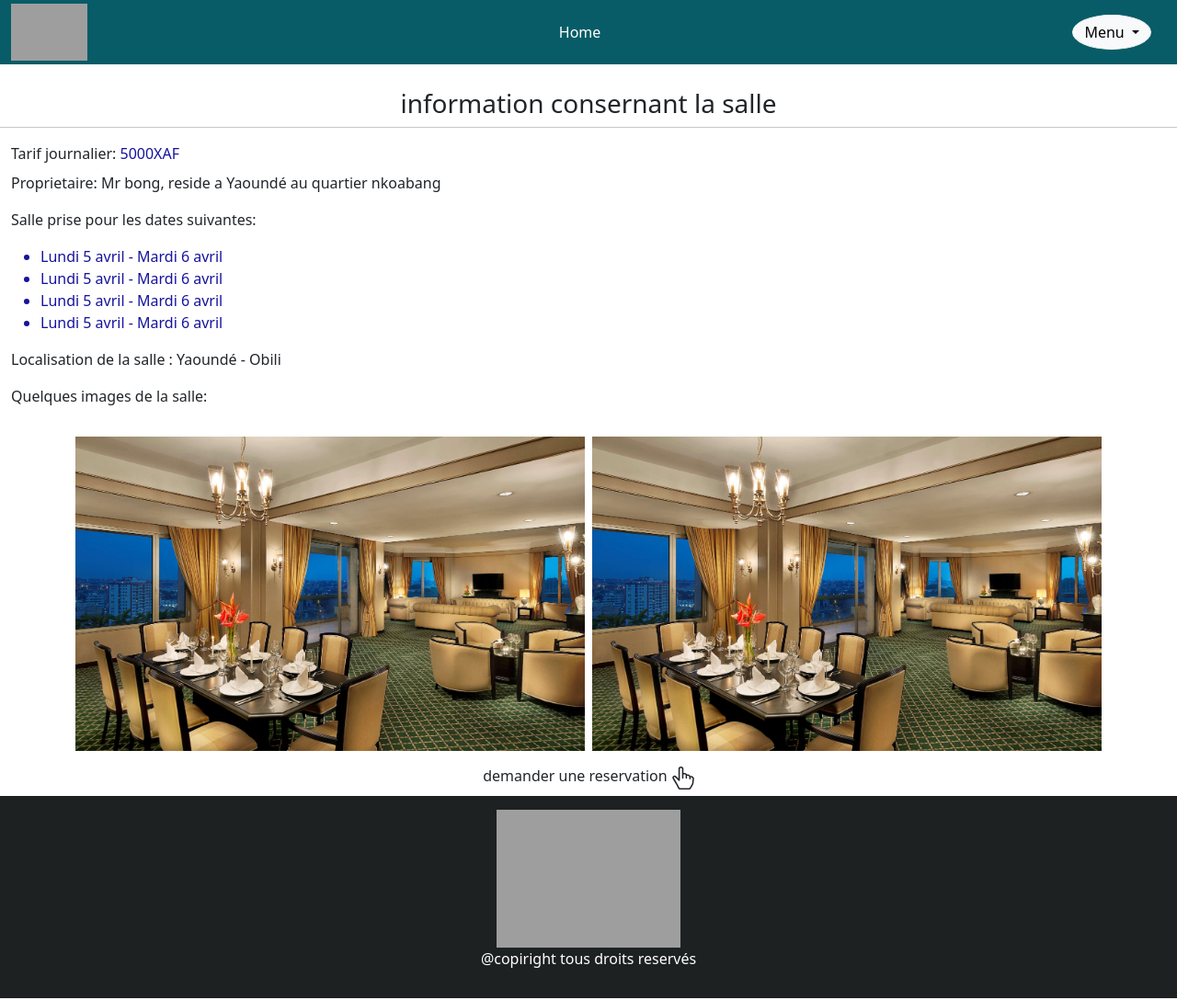
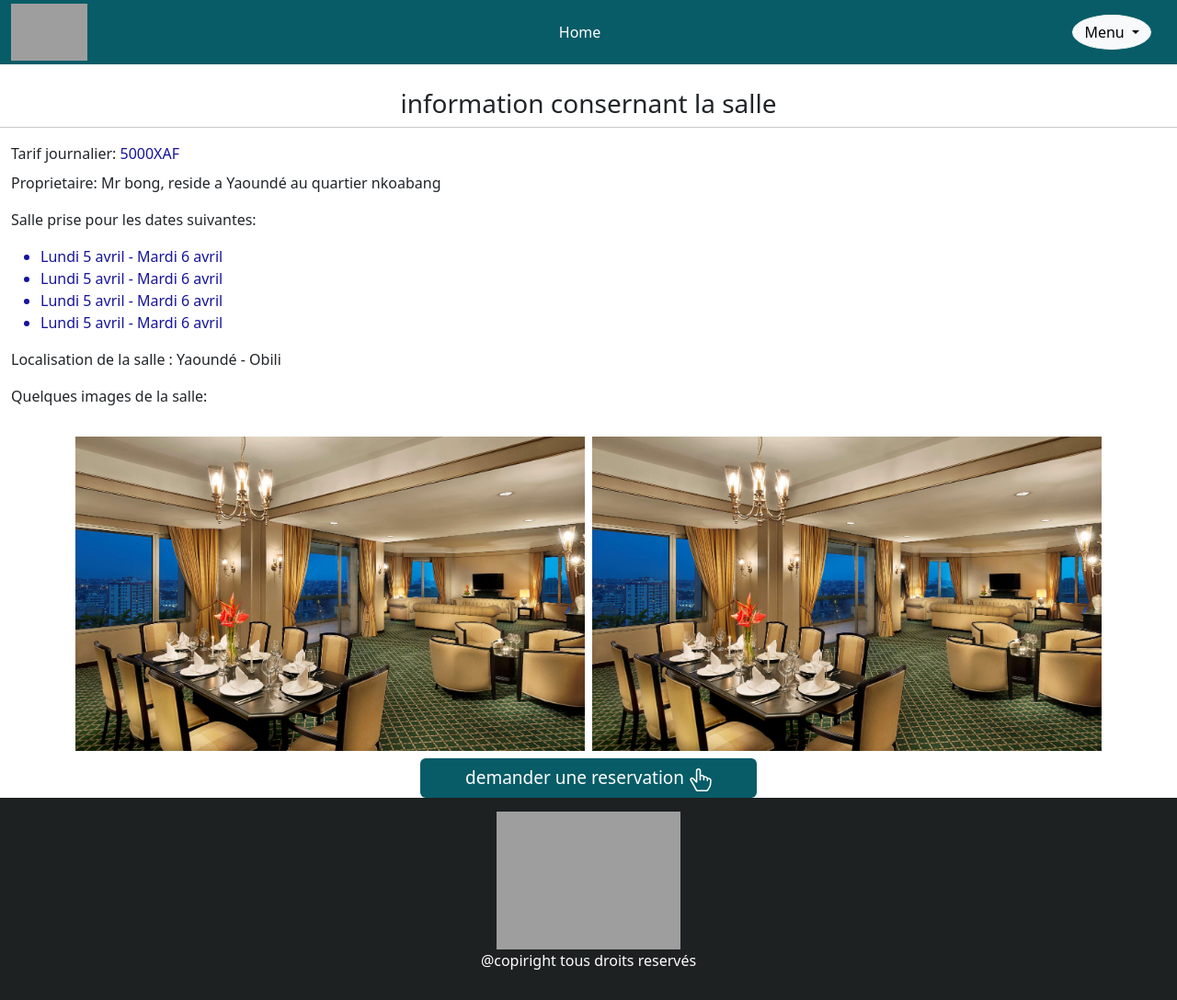
Before and after one commit to Sabo110/projet-tutore-license-avec-django, a Django app: page /room/ in a window 1280 px wide. Shown: the whole page at 92% size. Run offline with Django 5.2, Linux system fonts and the light colour scheme; grey boxes are pictures that could not be loaded.

Commit message:
Update room_detail.html

```diff
--- a/tutorial_project/event_room_managment/templates/event_room_managment/room_detail.html
+++ b/tutorial_project/event_room_managment/templates/event_room_managment/room_detail.html
@@ -53,4 +53,16 @@
         </div>
     </div>
 
+    <style>
+        #btn_reservation{
+            font-size: 19px;
+            background-color: #075C67;
+            color: #FFFFFF;
+            margin-top: 0px;
+            text-decoration: none;
+            text-align: center;
+
+        }
+ </style>
+
 {% endblock content %}
```
